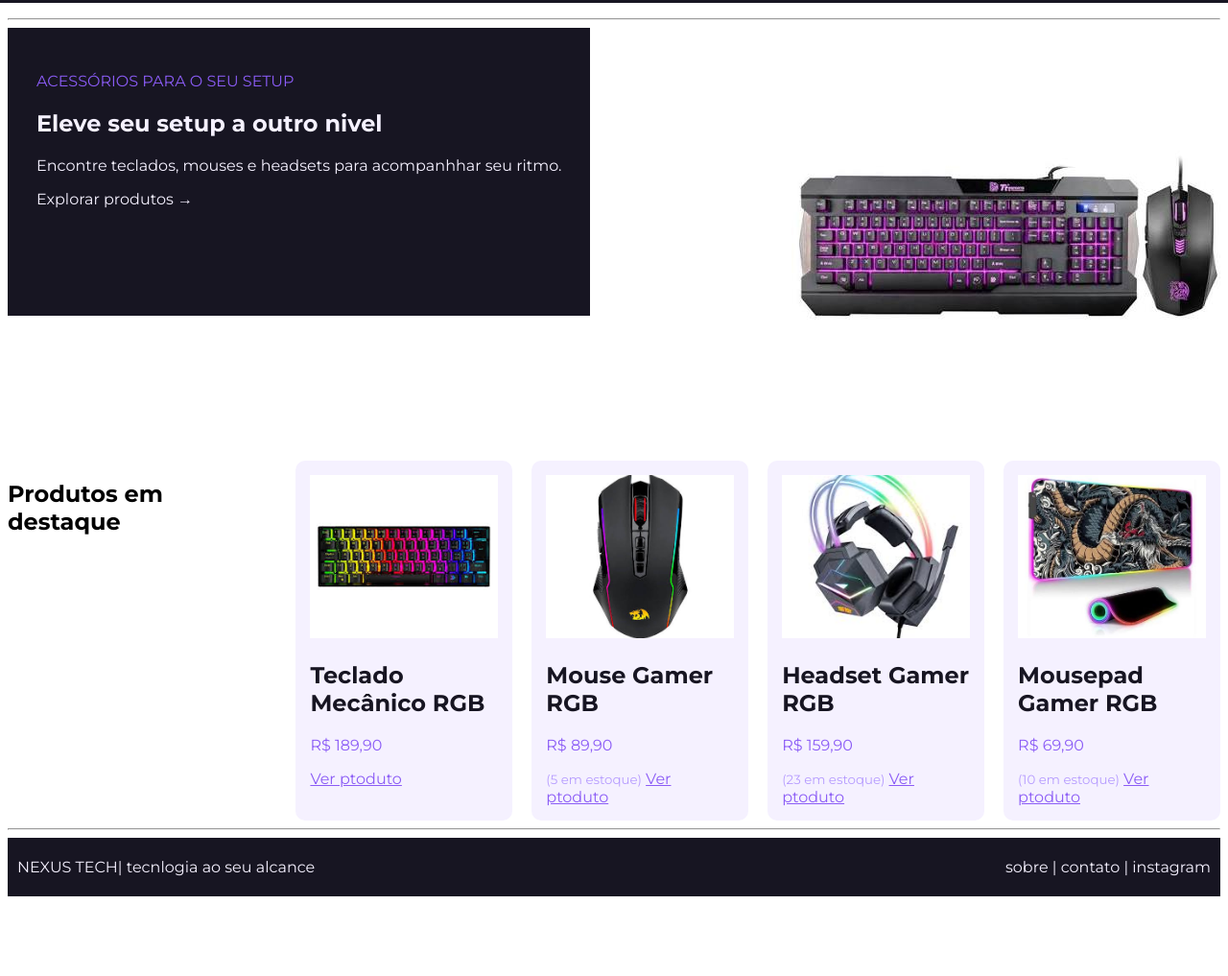
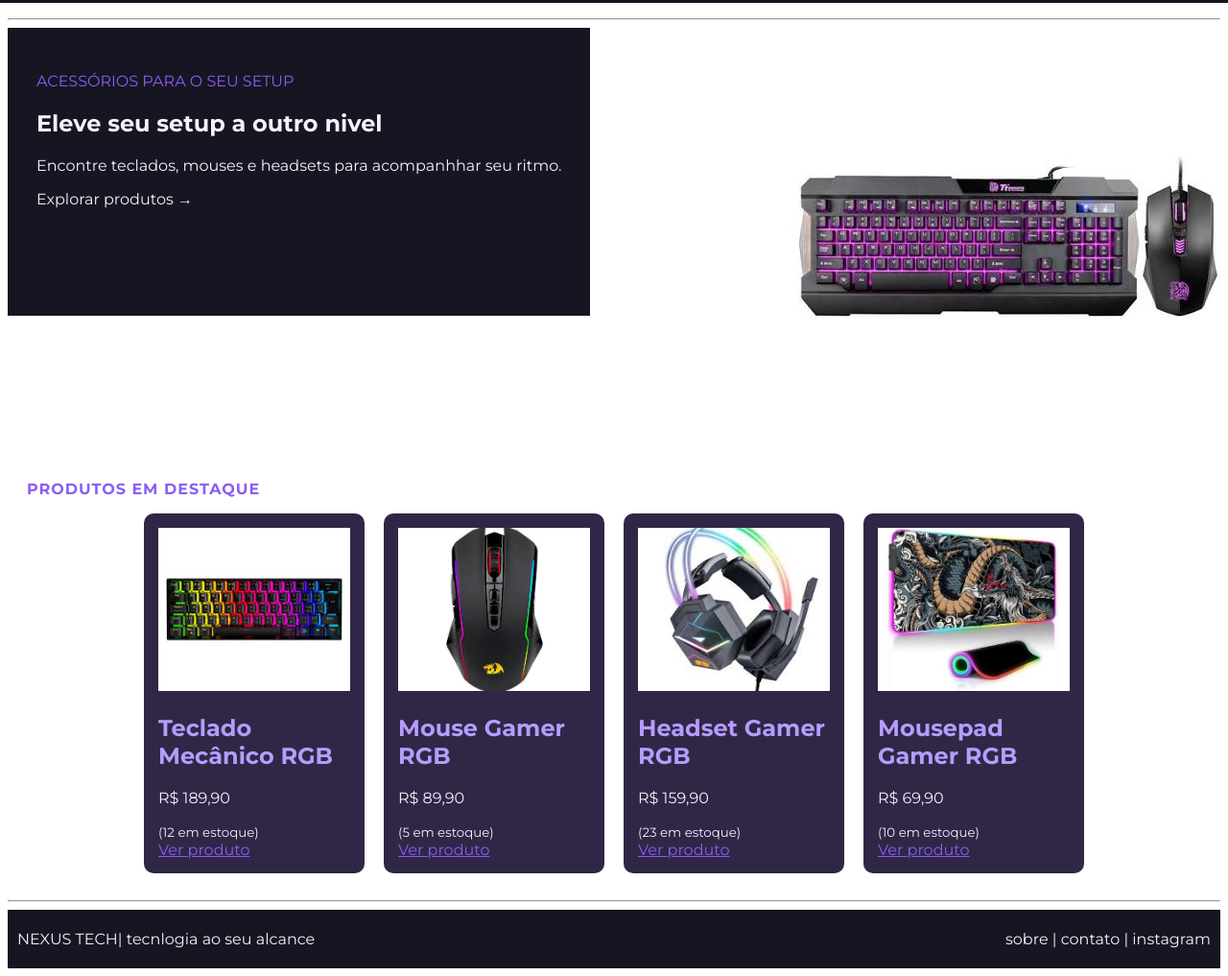
Before and after one commit to wizardcraft00/projeto_de_pedrina, a plain HTML site: page index.html in a window 1280 px wide. Shown: the part 77-1094 px from the top of the page at 96% size. Before the commit the page ends 1019 px from the top, so only its background shows below. Drawn offline with Linux system fonts and the light colour scheme.

Commit message:
versão_02.01

```diff
--- a/estilo.css
+++ b/estilo.css
@@ -80,22 +80,26 @@ body{
 .banner-texto-p{
     color: #8b5cf6;
 }
+.destaque{
+    padding: 20px;
+}
 .cards {
     display: flex;
     gap: 20px;
+    justify-content: center;
 }
 .card{
-    background-color: var(--texto);
+    background-color: var(--painel);
     padding: 15px;
     width: 200px;
     border-radius: 10px;
     color: #f5f1ff;
 }
 .card p{
-    color: var(--roxo);
+    color: var(--texto);
 }
 .card h2{
-    color: var(--fundo);
+    color: var(--lavanda);
 }
 .card img{
     width: 100%;
@@ -106,14 +110,15 @@ body{
     color: var(--roxo);
 }
 .card small{
-    color: var(--lavanda);
+    color: var(--texto);
 }
-.produto h2{
+.produto{
     text-align: left;
     color: var(--roxo);
-    font-size: 22px;
-    margin-bottom: 20px;
-    margin-left: 20px;
+    font-size: 16px;
+    text-transform: uppercase;
+    letter-spacing: 1px;
+    margin: 0 0 16px 0;
 }
 /*RODAPÉ*/
 footer {
--- a/index.html
+++ b/index.html
@@ -40,14 +40,31 @@
                 <img src="./imgs/teclado.jpg" alt="Teclado e mouse gamer"/>
             </div>
         </section>
-        <section class = "cards">
+        <section class = "categoria">
+            <div>
+
+            </div>
+            <div>
+
+            </div>
+            <div>
+
+            </div>
+            <div>
+
+            </div>
+        </section>
+        <section class = "destaque">
             <h2 class = "produto">Produtos em destaque</h2>
+            <div class = "cards">
                 <div class = "card">
                     <img src = "./imgs/teclado_mecanico.jpg"
                     alt = "Teclado mecanico"/>
                     <h2>Teclado Mecânico RGB</h2>
                     <p>R$ 189,90</p>
-                <a href="./detalhes.html">Ver ptoduto</a>
+                    <small>(12 em estoque)</small>
+                    <br/>
+                    <a href="./detalhes.html">Ver produto</a>
                 </div>
                 <div class = "card">
                     <img src = "./imgs/mouse_gamer.jpg"
@@ -55,7 +72,8 @@
                     <h2>Mouse Gamer RGB</h2>
                     <p>R$ 89,90</p>
                     <small>(5 em estoque)</small>
-                <a href="./detalhes.html">Ver ptoduto</a>
+                    <br/>
+                    <a href="./detalhes.html">Ver produto</a>
                 </div>
                 <div class = "card">
                     <img src = "./imgs/headsetgamer.jpg"
@@ -63,7 +81,8 @@
                     <h2>Headset Gamer RGB</h2>
                     <p>R$ 159,90</p>
                     <small>(23 em estoque)</small>
-                <a href="./detalhes.html">Ver ptoduto</a>
+                    <br/>
+                    <a href="./detalhes.html">Ver produto</a>
                 </div>
                 <div class = "card">
                     <img src = "./imgs/mousepad.jpg"
@@ -71,7 +90,9 @@
                     <h2>Mousepad Gamer RGB</h2>
                     <p>R$ 69,90</p>
                     <small>(10 em estoque)</small>
-                <a href="./detalhes.html">Ver ptoduto</a>
+                    <br/>
+                    <a href="./detalhes.html">Ver produto</a>
+                </div>
             </div>
         </section>
     </main>
```
Lines whose indentation alone changed are shown as unchanged.
